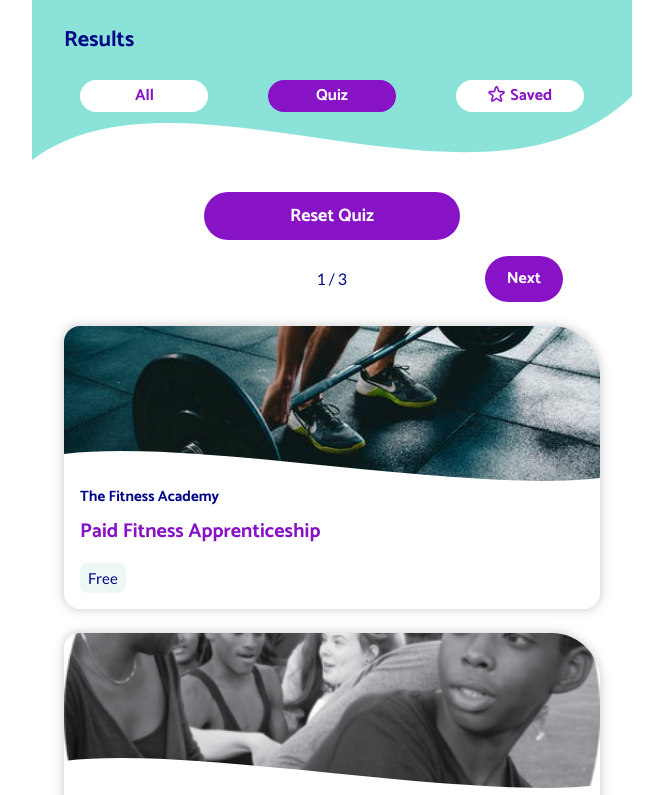
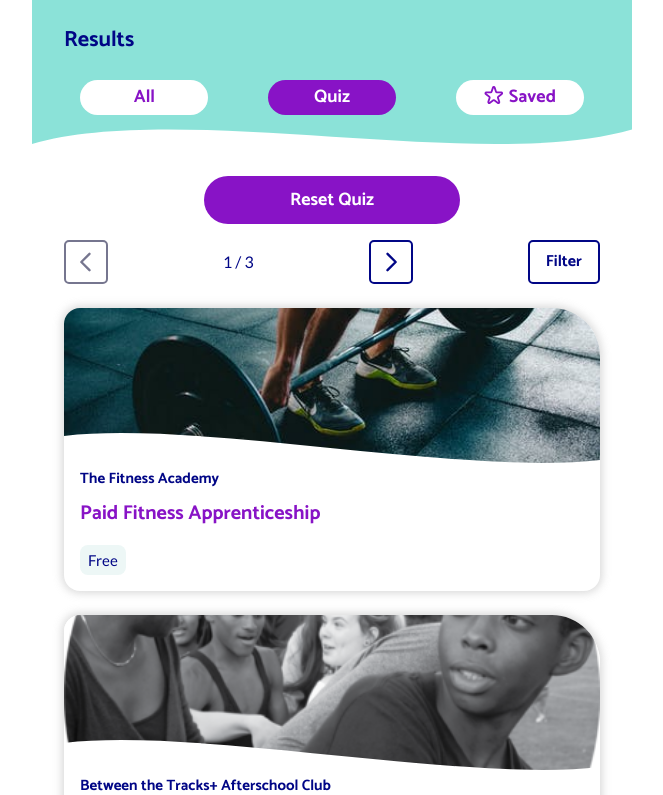
Before and after one commit to neontribe/my-best-life, a Next.js app: page /quiz/results in a window 1280 px wide. Shown: the top 795 px of the page, without its empty margins (308-971 px from the left). Built offline with nearby package versions, Linux system fonts and the light colour scheme.

Commit message:
feat: move filter button closer to results that use it

```diff
--- a/pages/filter.tsx
+++ b/pages/filter.tsx
@@ -4,7 +4,6 @@ import styled from 'styled-components'
 import Link from 'next/link'
 
 import { Layout } from '../src/Components/Layout'
-import { HeaderComponent } from '../src/Components/Header'
 import { Checkbox } from '../src/Components/Checkbox'
 import { RadioButton } from '../src/Components/RadioButton'
 import {
@@ -102,7 +101,6 @@ export const FilterPage: NextPage = () => {
 
   return (
     <Layout>
-      <HeaderComponent title="Support in Lambeth" filterButton />
       <Top>
         <h2>Filter</h2>
         <button onClick={() => clearAll()}>Clear All</button>
--- a/pages/index.tsx
+++ b/pages/index.tsx
@@ -42,7 +42,7 @@ export const ListPage: NextPage<ListPageProps> = ({ services }) => {
         <Welcome />
       ) : (
         <Layout>
-          <HeaderComponent title="Support in Lambeth" filterButton />
+          <HeaderComponent title="Support in Lambeth" />
           <CardList services={services} listType="filtered" />
         </Layout>
       )}
--- /dev/null
+++ b/src/Components/Arrow.tsx
@@ -0,0 +1,33 @@
+import { MyBestLifeTheme } from '../../src/Theme'
+
+interface ArrowProps {
+  direction: 'left' | 'right'
+  colour?: string
+}
+
+export const Arrow = ({ direction, colour }: ArrowProps): JSX.Element => {
+  return (
+    <svg
+      xmlns="http://www.w3.org/2000/svg"
+      fill="none"
+      viewBox="0 0 24 24"
+      stroke={colour || MyBestLifeTheme.colours.blue}
+    >
+      {direction === 'left' ? (
+        <path
+          strokeLinecap="round"
+          strokeLinejoin="round"
+          strokeWidth="2"
+          d="M15 19l-7-7 7-7"
+        ></path>
+      ) : (
+        <path
+          strokeLinecap="round"
+          strokeLinejoin="round"
+          strokeWidth="2"
+          d="M9 5l7 7-7 7"
+        ></path>
+      )}
+    </svg>
+  )
+}
--- a/src/Components/CardList.tsx
+++ b/src/Components/CardList.tsx
@@ -1,6 +1,8 @@
 import React, { useContext, useEffect, useState } from 'react'
+import Link from 'next/link'
 import styled from 'styled-components'
 
+import { Arrow } from './Arrow'
 import { Card } from './Card'
 import { EmptyList } from './EmptyList'
 import { ServicePreview } from '../../pages/index'
@@ -8,7 +10,7 @@ import { FilterContext } from '../context/FilterContext'
 import { SaveContext } from '../context/SaveContext'
 import { useRemember } from '../hooks/remember'
 import { useScrollRemember } from '../hooks/scrollRemember'
-import { ButtonBase } from './ButtonBase'
+import { MyBestLifeTheme } from '../../src/Theme'
 
 const ITEMS_PER_PAGE = 20
 
@@ -20,18 +22,37 @@ interface CardListProps {
 const NavContainer = styled.div`
   width: 100%;
   display: flex;
-  justify-content: space-around;
+  justify-content: space-between;
   margin: 1rem 0;
   align-items: center;
+  padding: 0 2rem;
 `
 
-const NavigationButton = styled(ButtonBase)`
-  display: inline-block;
+const NavigationButton = styled.a`
+  align-items: center;
+  background-color: ${(props) => props.theme.colours.white};
+  border-radius: 5px;
+  border: 2px solid ${(props) => props.theme.colours.blue};
+  color: ${(props) => props.theme.colours.blue};
+  display: flex;
+  font-family: 'Catamaran', sans-serif;
+  font-weight: bold;
+  min-height: 44px;
+  min-width: 44px;
+  text-decoration: none;
+
+  &::visited {
+    color: ${(props) => props.theme.colours.blue};
+  }
 
   &:disabled {
-    opacity: 0;
-    cursor: normal;
+    border: 2px solid ${(props) => props.theme.colours.grey};
+    color: ${(props) => props.theme.colours.grey};
   }
+`
+
+const NavigationTextButton = styled(NavigationButton)`
+  padding: 0 1rem;
 `
 
 interface NavigationProps {
@@ -41,6 +62,7 @@ interface NavigationProps {
   isLastPage: boolean
   page: number | null
   totalPages: number
+  top?: boolean
 }
 
 const Navigation = ({
@@ -50,6 +72,7 @@ const Navigation = ({
   isLastPage,
   page,
   totalPages,
+  top,
 }: NavigationProps) => {
   if (totalPages < 2) {
     return null
@@ -57,27 +80,45 @@ const Navigation = ({
 
   return (
     <NavContainer>
-      {
       <NavigationButton
         disabled={isFirstPage}
         as="button"
         onClick={() => !isFirstPage && onBack()}
         aria-label="Previous page"
       >
-          Back
+        <Arrow
+          direction={'left'}
+          colour={
+            isFirstPage
+              ? MyBestLifeTheme.colours.grey
+              : MyBestLifeTheme.colours.blue
+          }
+        />
       </NavigationButton>
-      }
-      {<div>{page !== null && `${page + 1} / ${totalPages}`}</div>}
-      {
+
+      <div>{page !== null && `${page + 1} / ${totalPages}`}</div>
+
       <NavigationButton
         disabled={isLastPage}
         as="button"
         onClick={() => !isLastPage && onForward()}
         aria-label="Next page"
       >
-          Next
+        <Arrow
+          direction={'right'}
+          colour={
+            isLastPage
+              ? MyBestLifeTheme.colours.grey
+              : MyBestLifeTheme.colours.blue
+          }
+        />
       </NavigationButton>
-      }
+
+      {top && (
+        <Link href={`/filter`} passHref>
+          <NavigationTextButton>Filter</NavigationTextButton>
+        </Link>
+      )}
     </NavContainer>
   )
 }
@@ -209,6 +250,7 @@ export const CardList = ({
             totalPages={totalPages}
             isFirstPage={isFirstPage}
             isLastPage={isLastPage}
+            top
           />
           <ul>
             {page !== null &&
--- a/src/Components/EmptyList.tsx
+++ b/src/Components/EmptyList.tsx
@@ -11,7 +11,7 @@ const Message = styled.p`
 
   svg {
     height: 1.2em;
-    stroke: grey;
+    stroke: ${(props) => props.theme.colours.grey};
     vertical-align: middle;
   }
 `
--- a/src/Components/Header.tsx
+++ b/src/Components/Header.tsx
@@ -3,19 +3,17 @@ import Link from 'next/link'
 import styled from 'styled-components'
 import { useRouter } from 'next/router'
 
-import { ButtonBase } from './ButtonBase'
 import { VisuallyHidden } from './VisuallyHidden'
 import { QuizContext } from '../context/QuizContext'
 
 interface HeaderProps {
-  filterButton?: boolean
   title: string
 }
 
 const Header = styled.header`
   background-color: ${(props) => props.theme.colours.aqua};
   clip-path: url(#wave);
-  height: 10rem;
+  height: 9rem;
   padding: 0 2rem;
   position: sticky;
   top: 0;
@@ -35,11 +33,6 @@ const Title = styled.h1`
   font-size: ${(props) => props.theme.fontSizes.title};
 `
 
-const ButtonLinkText = styled(ButtonBase)`
-  padding: 0.5rem 1rem;
-  color: ${(props) => props.theme.colours.yellow};
-`
-
 const Nav = styled.nav`
   width: 100%;
 `
@@ -55,9 +48,10 @@ const LinkList = styled.ul`
 `
 
 const NavPill = styled.a<{ activePage: boolean }>`
-  border-radius: 1rem;
+  border-radius: 2rem;
   display: block;
   font-family: 'Catamaran', sans-serif;
+  font-size: ${(props) => props.theme.fontSizes.highlight};
   font-weight: bold;
   padding: 4px;
   margin: auto;
@@ -82,10 +76,7 @@ const NavPill = styled.a<{ activePage: boolean }>`
   }
 `
 
-export const HeaderComponent = ({
-  filterButton,
-  title,
-}: HeaderProps): JSX.Element => {
+export const HeaderComponent = ({ title }: HeaderProps): JSX.Element => {
   const currentPage = useRouter().pathname
   const { quizComplete } = useContext(QuizContext)
 
@@ -95,7 +86,7 @@ export const HeaderComponent = ({
         <svg width="0" height="0">
           <defs>
             <clipPath id="wave" clipPathUnits="objectBoundingBox">
-              <path d="M 0,1  L 0,0  L 1,0  L 1,0.6  C .75 1.5, .25 .3, 0 1 Z" />
+              <path d="M 0,1  L 0,0  L 1,0  L 1,0.9  C .75 1.2, .25 .7, 0 1 Z" />
             </clipPath>
           </defs>
         </svg>
@@ -103,11 +94,6 @@ export const HeaderComponent = ({
       <Header>
         <HeaderContents>
           <Title>{title}</Title>
-          {filterButton && (
-            <Link href={`/filter`} passHref>
-              <ButtonLinkText>Filter</ButtonLinkText>
-            </Link>
-          )}
         </HeaderContents>
         <Nav>
           <LinkList>
--- a/src/Components/SaveButton.tsx
+++ b/src/Components/SaveButton.tsx
@@ -35,7 +35,8 @@ const RadioButtonItem = styled.button<{ saved: boolean }>`
 
   svg {
     fill: ${(props) => (props.saved ? props.theme.colours.yellow : 'none')};
-    stroke: ${(props) => (props.saved ? props.theme.colours.yellow : 'grey')};
+    stroke: ${(props) =>
+      props.saved ? props.theme.colours.yellow : props.theme.colours.grey};
   }
 `
 
--- a/src/Theme.ts
+++ b/src/Theme.ts
@@ -18,7 +18,8 @@ export const MyBestLifeTheme: DefaultTheme = {
     // Highlight colours
     blue_highlight: '#C0CEFF',
 
-    white: '#ffffff',
+    white: '#FFFFFF',
+    grey: '#76768F',
     shadow: '#C9C9C9B7',
   },
 
--- a/styled.d.ts
+++ b/styled.d.ts
@@ -13,6 +13,7 @@ declare module 'styled-components' {
       yellow_light: string
       blue_highlight: string
       white: string
+      grey: string
       shadow: string
     }
 
```
Lines whose indentation alone changed are shown as unchanged.
